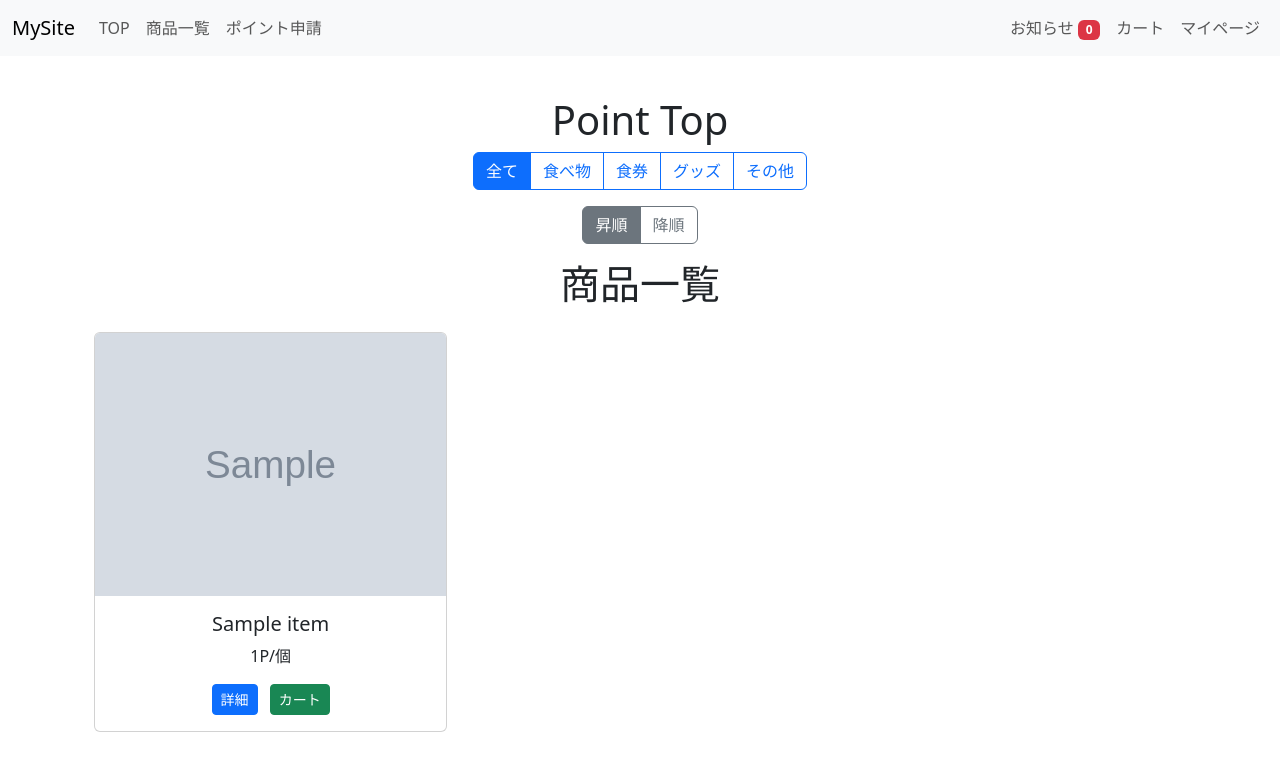
After one commit to t22cs007/project, a Django app: page /point/items/ in a window 1280 px wide. The commit adds this page. Shown: the top 771 px of the page. Run offline with Django 4.2, Linux system fonts and the light colour scheme; tables that the repository leaves empty hold one stand-in row (values such as "Sample post"); grey boxes marked "Sample" are stand-in pictures.

Commit message:
商品画面

```diff
--- a/point/admin.py
+++ b/point/admin.py
@@ -6,6 +6,11 @@ from .models import Point
 # admin.site.register(User)
 # @admin.register(User)
 admin.site.register(User)
+
+#追加した
+from .models import Item
+admin.site.register(Item)
+
 
 @admin.register(Point)
 class PointAdmin(admin.ModelAdmin):
--- a/point/models.py
+++ b/point/models.py
@@ -5,6 +5,24 @@ from datetime import date,timedelta
 from django.utils.translation import gettext_lazy as _
 from accounts.models import User
 import random
+
+from django.db import models
+
+class Item(models.Model):
+    TYPE_CHOICES = [
+        ('food', '食べ物'),
+        ('good', 'グッズ'),
+        ('other', 'その他'),
+        ('chiket', '食券'),
+    ]
+
+    name = models.CharField(max_length=255)  # 商品名
+    point = models.IntegerField()           # ポイント
+    image = models.ImageField(upload_to='item_images/')  # 商品画像
+    type = models.CharField(max_length=10, choices=TYPE_CHOICES)  # 商品カテゴリ
+
+    def __str__(self):
+        return self.name
 
 # class Author(models.Model):
 #     name = models.CharField(max_length=200)
--- a/point/urls.py
+++ b/point/urls.py
@@ -2,6 +2,7 @@ from django.urls import path,include
 from django.contrib.auth import admin
 from .models import User
 from . import views
+from .views import ItemListView
 
 app_name = "point"
 
@@ -11,5 +12,11 @@ urlpatterns = [
     path('create/', views.create, name='create'),
     path('success/', views.point_success, name='point_success'),
     path('upload/',views.PostUpload.as_view(),name='PostUpload'),
-    path('<slug:slug>',views.Post.as_view(),name='post'),
+    #path('<slug:slug>',views.Post.as_view(),name='post'),
+    path('items/', ItemListView.as_view(), name='item_list'),
 ]
+
+from django.conf import settings
+from django.conf.urls.static import static
+if settings.DEBUG:  # 開発環境でのみ有効
+    urlpatterns += static(settings.MEDIA_URL, document_root=settings.MEDIA_ROOT)
--- a/point/views.py
+++ b/point/views.py
@@ -22,6 +22,33 @@ class OnlyYouMixin(UserPassesTestMixin):
     def test_func(self):
         user = self.request.user
         return user.pk == self.kwargs['pk'] or user.is_superuser
+
+#追加
+from .models import Item
+class ItemListView(TemplateView):
+    template_name = 'test/item_list.html'  # 使用するテンプレートを指定
+
+    def get_context_data(self, **kwargs):
+        context = super().get_context_data(**kwargs)
+        item_type = self.request.GET.get('type', 'all')  # カテゴリフィルタ
+        order = self.request.GET.get('order', 'asc')    # 並べ替え（デフォルトは昇順）
+
+        # アイテムの取得とフィルタリング
+        items = Item.objects.all()
+        if item_type != 'all':
+            items = items.filter(type=item_type)
+
+        # 並べ替え
+        if order == 'asc':
+            items = items.order_by('point')  # 昇順
+        elif order == 'desc':
+            items = items.order_by('-point')  # 降順
+
+        # コンテキストにデータを渡す
+        context['items'] = items
+        context['selected_type'] = item_type
+        context['selected_order'] = order
+        return context
 
 class PostUpload(OnlyYouMixin, generic.CreateView):
     template_name = 'point/post_upload.html'
--- a/templates/base.html
+++ b/templates/base.html
@@ -26,7 +26,7 @@
             <a class="nav-link" href="{% url 'accounts:index' %}">TOP</a>
           </li>
           <li class="nav-item">
-            <a class="nav-link" href="#">商品一覧</a>
+            <a class="nav-link" href="{% url 'point:item_list' %}">商品一覧</a>
           </li>
           <li class="nav-item">
             <a class="nav-link" href="{% url 'point:index' %}">ポイント申請</a>
--- /dev/null
+++ b/templates/test/item_list.html
@@ -0,0 +1,58 @@
+{% extends 'base.html' %}
+{%block title%}
+<div class="h1">Point Top</div>
+{%endblock%}
+
+{%block content%}
+<!DOCTYPE html>
+<html lang="ja">
+<head>
+    <meta charset="UTF-8">
+    <meta name="viewport" content="width=device-width, initial-scale=1.0">
+    <title>商品一覧</title>
+    <link href="https://cdn.jsdelivr.net/npm/bootstrap@5.3.0/dist/css/bootstrap.min.css" rel="stylesheet">
+</head>
+<body>
+    <div class="container mb-3">
+        <div id="filters" class="btn-group" role="group" aria-label="Filter Buttons">
+            <a href="?type=all" class="btn btn-outline-primary {% if selected_type == 'all' %}active{% endif %}">全て</a>
+            <a href="?type=food" class="btn btn-outline-primary {% if selected_type == 'food' %}active{% endif %}">食べ物</a>
+            <a href="?type=chiket" class="btn btn-outline-primary {% if selected_type == 'chiket' %}active{% endif %}">食券</a>
+            <a href="?type=good" class="btn btn-outline-primary {% if selected_type == 'good' %}active{% endif %}">グッズ</a>
+            <a href="?type=other" class="btn btn-outline-primary {% if selected_type == 'other' %}active{% endif %}">その他</a>
+        </div>
+    </div>
+
+    <!-- 並べ替えボタン -->
+    <div class="container mb-3">
+        <div class="btn-group" role="group" aria-label="Order Buttons">
+            <a href="?type={{ selected_type }}&order=asc" class="btn btn-outline-secondary {% if selected_order == 'asc' %}active{% endif %}">昇順</a>
+            <a href="?type={{ selected_type }}&order=desc" class="btn btn-outline-secondary {% if selected_order == 'desc' %}active{% endif %}">降順</a>
+        </div>
+    </div>
+
+    <!-- 商品一覧 -->
+    <div class="container my-3">
+        <h1 class="mb-4">商品一覧</h1>
+        <div class="row row-cols-1 row-cols-sm-2 row-cols-md-3 g-3">
+            {% for item in items %}
+            <div class="col">
+                <div class="card h-100">
+                    <img class="card-img-top" src="{{ item.image.url }}" alt="{{ item.name }}">
+                    <div class="card-body text-center">
+                        <h5 class="card-title">{{ item.name }}</h5>
+                        <p class="card-text">{{ item.point }}P/個</p>
+                        <div>
+                            <button class="btn btn-primary btn-sm me-2">詳細</button>
+                            <button class="btn btn-success btn-sm">カート</button>
+                        </div>
+                    </div>
+                </div>
+            </div>
+            {% endfor %}
+        </div>
+    </div>
+
+</body>
+</html>
+{%endblock%}
```
Also changed, not shown: project/settings.py (+8 -0 lines), item_images/Screenshot_from_2024-11-29_15-20-44.png (added), item_images/Untitled_1.png (added), media/item_images/Screenshot_from_2024-11-22_13-25-33.png (added), point/migrations/0002_item_alter_point_date_alter_point_points_requested_and_more.py (added).
